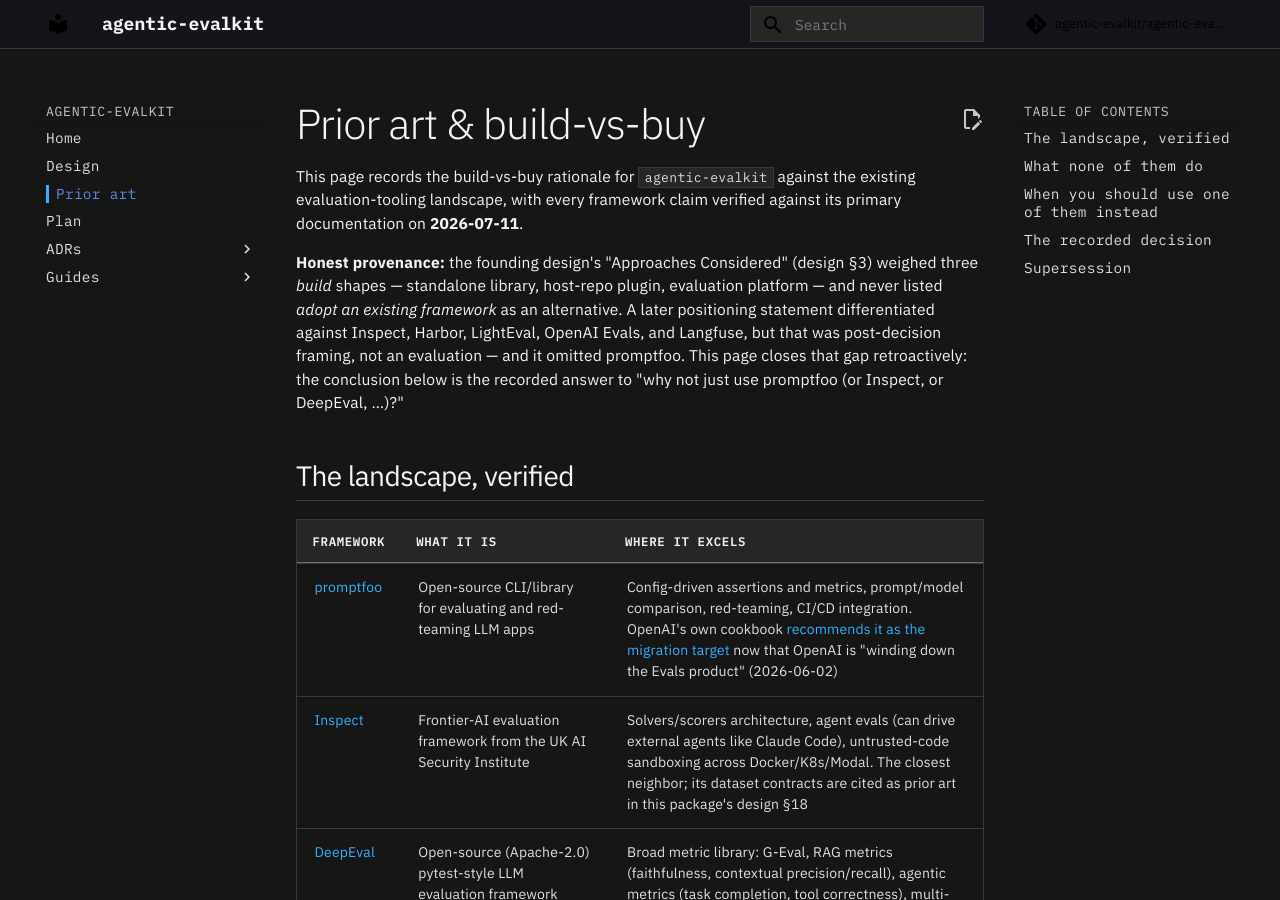
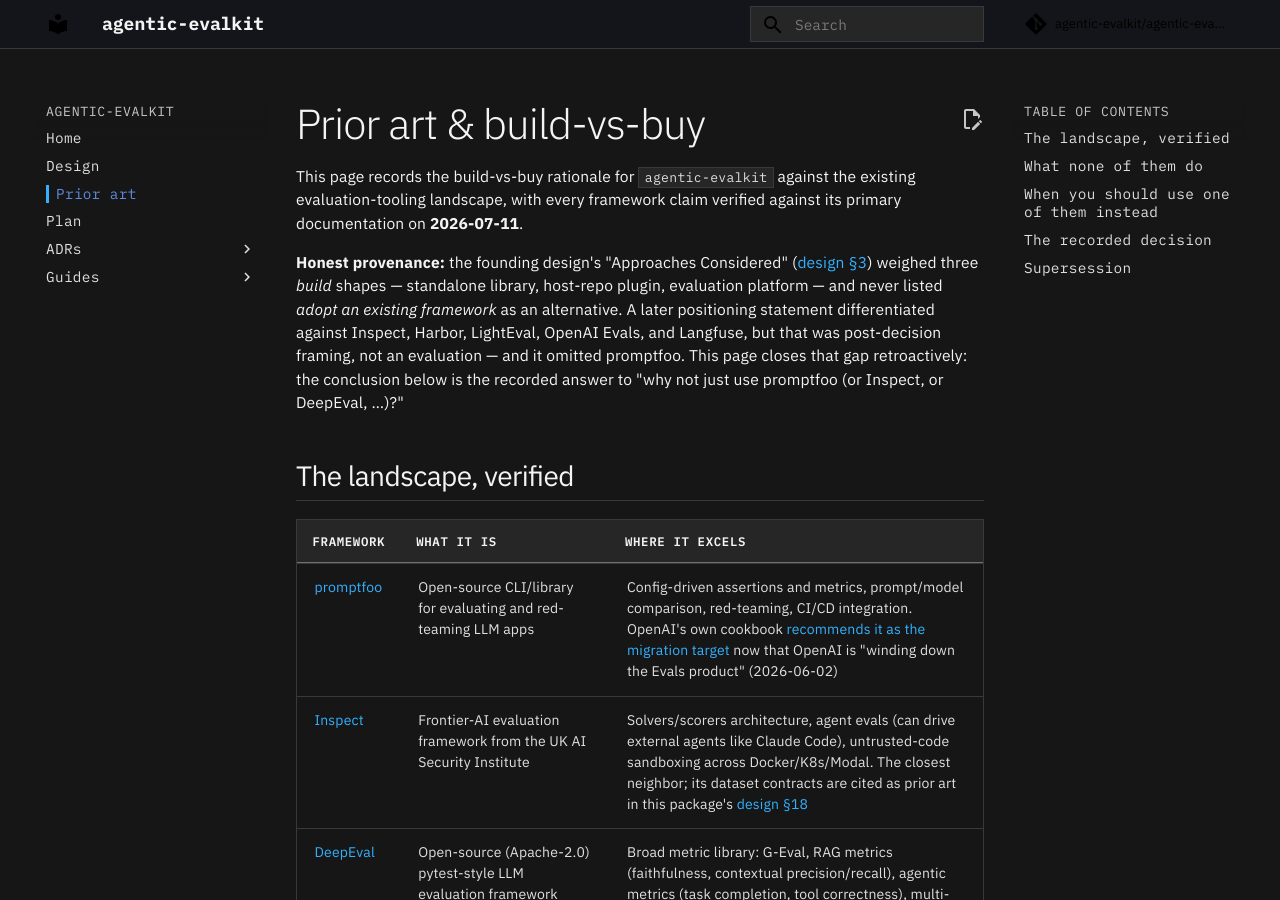
Before and after one commit to tafreeman/agentic-evalkit, an MkDocs documentation site: the page built from docs/prior-art.md, in a window 1280 px wide and 900 px high. Built offline with MkDocs 1.6.1 and Material for MkDocs 9.7.7, drawn with Linux system fonts in a browser that asks for light colours; comment, search, counter and statistics services are not loaded; part of the change alters nothing that is shown.

```diff
--- a/docs/prior-art.md
+++ b/docs/prior-art.md
@@ -5,7 +5,7 @@ existing evaluation-tooling landscape, with every framework claim verified
 against its primary documentation on **2026-07-11**.
 
 **Honest provenance:** the founding design's "Approaches Considered"
-(design §3) weighed three *build* shapes — standalone library, host-repo
+([design §3](specs/2026-07-02-agentic-evalkit-design.md#3-approaches-considered)) weighed three *build* shapes — standalone library, host-repo
 plugin, evaluation platform — and never listed *adopt an existing framework*
 as an alternative. A later positioning statement differentiated against
 Inspect, Harbor, LightEval, OpenAI Evals, and Langfuse, but that was
@@ -18,7 +18,7 @@ answer to "why not just use promptfoo (or Inspect, or DeepEval, …)?"
 | Framework | What it is | Where it excels |
 |---|---|---|
 | [promptfoo](https://www.promptfoo.dev/docs/intro/) | Open-source CLI/library for evaluating and red-teaming LLM apps | Config-driven assertions and metrics, prompt/model comparison, red-teaming, CI/CD integration. OpenAI's own cookbook [recommends it as the migration target](https://developers.openai.com/cookbook/examples/evaluation/moving-from-openai-evals-to-promptfoo) now that OpenAI is "winding down the Evals product" (2026-06-02) |
-| [Inspect](https://inspect.aisi.org.uk/) | Frontier-AI evaluation framework from the UK AI Security Institute | Solvers/scorers architecture, agent evals (can drive external agents like Claude Code), untrusted-code sandboxing across Docker/K8s/Modal. The closest neighbor; its dataset contracts are cited as prior art in this package's design §18 |
+| [Inspect](https://inspect.aisi.org.uk/) | Frontier-AI evaluation framework from the UK AI Security Institute | Solvers/scorers architecture, agent evals (can drive external agents like Claude Code), untrusted-code sandboxing across Docker/K8s/Modal. The closest neighbor; its dataset contracts are cited as prior art in this package's [design §18](specs/2026-07-02-agentic-evalkit-design.md#18-source-derived-principles) |
 | [DeepEval](https://github.com/confident-ai/deepeval) | Open-source (Apache-2.0) pytest-style LLM evaluation framework | Broad metric library: G-Eval, RAG metrics (faithfulness, contextual precision/recall), agentic metrics (task completion, tool correctness), multi-turn metrics; pytest + framework integrations |
 | [Braintrust](https://www.braintrust.dev/docs/start) | Hosted AI observability platform with an eval framework | Playground + experiments UI, production logging/monitoring; account-based hosted service |
 | [LangSmith](https://docs.langchain.com/langsmith/evaluation) | LangChain's dataset/experiment evaluation product | Datasets from production traces, human/code/LLM-judge/pairwise evaluators, experiment comparison; cloud, hybrid, or self-hosted platform |
```
